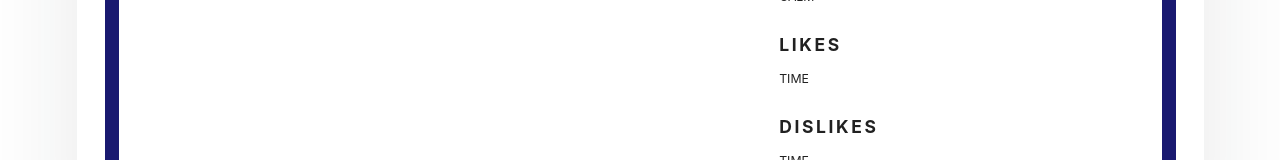
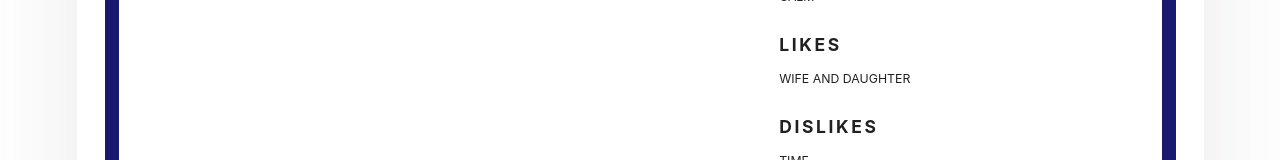
Before and after one commit to sleptsov/homepage, a plain HTML site: page index.html in a window 1280 px wide. Shown: the part 759-919 px from the top of the page. Drawn offline with Linux system fonts and the light colour scheme.

Commit message:
Update index.html

```diff
--- a/index.html
+++ b/index.html
@@ -85,7 +85,7 @@
               </section>
               <section>
                 <h3>Likes</h3>
-                <p class="tags small">TIME</p>
+                <p class="tags small">WIFE AND DAUGHTER</p>
               </section>
               <section>
                 <h3>Dislikes</h3>
```
